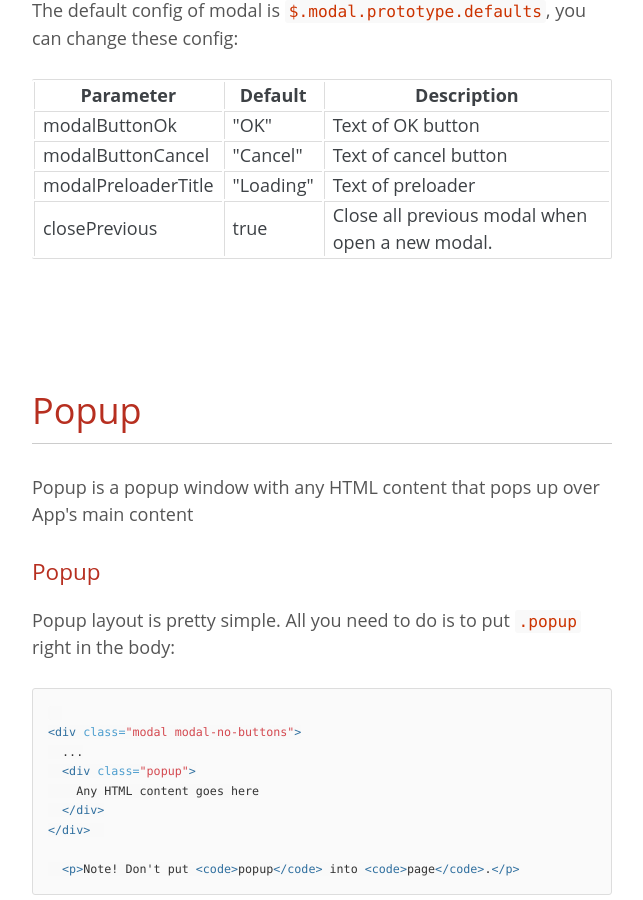
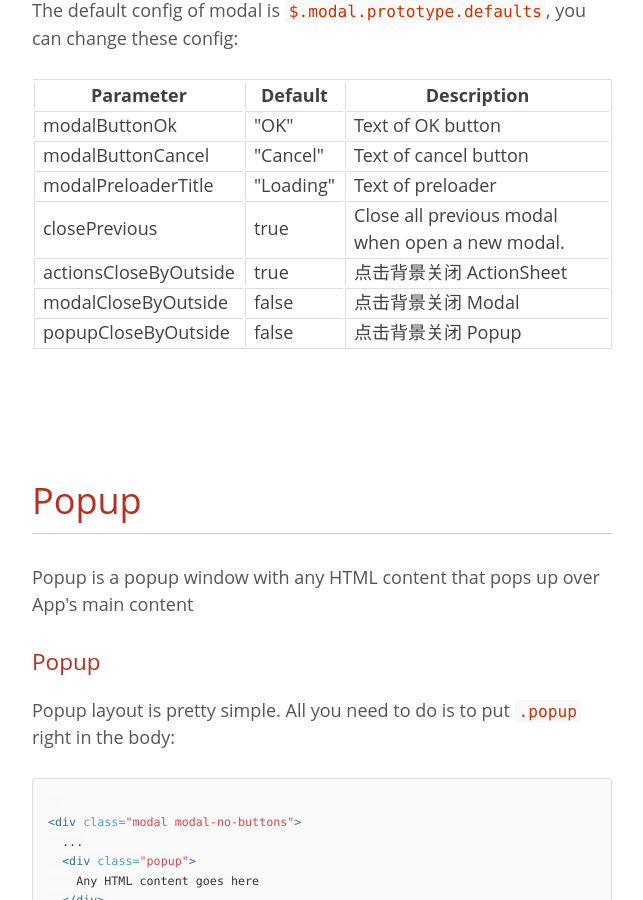
Before and after one commit to lihongxun945/light7-cn, a Jekyll site: the page built from docs/components.html, in a window 1280 px wide and 900 px high, scrolled down 37132 px. Shown: the whole window, without its empty margins (191-834 px from the left). Built offline with Jekyll 4.4.1, drawn with Linux system fonts in a browser that asks for light colours; a style sheet for code colours, icons or effects is not loaded.

Commit message:
add config for close modal by click overlay

```diff
--- a/docs/_includes/_components/modal.html
+++ b/docs/_includes/_components/modal.html
@@ -885,6 +885,21 @@ $.toast("Error!");
         <td>true</td>
         <td>Close all previous modal when open a new modal.</td>
       </tr>
+      <tr>
+        <td>actionsCloseByOutside</td>
+        <td>true</td>
+        <td>点击背景关闭 ActionSheet</td>
+      </tr>
+      <tr>
+        <td>modalCloseByOutside</td>
+        <td>false</td>
+        <td>点击背景关闭 Modal</td>
+      </tr>
+      <tr>
+        <td>popupCloseByOutside</td>
+        <td>false</td>
+        <td>点击背景关闭 Popup</td>
+      </tr>
     </tbody>
   </table>
 
--- a/docs/changelog.html
+++ b/docs/changelog.html
@@ -26,6 +26,7 @@ title: change log &middot; light7
         <ul>
           <li>Fix bug: the entire page will scroll when touchmove on picker.</li>
           <li>Fix bug: the toast is not in the center of page.</li>
+          <li>Modal and Actionsheet can be closed by click overlay.</li>
         </ul>
 
         <h3>v0.4.1 - 2016-01-28</h3>
```
Also changed, not shown: js/modal.js (+4 -5 lines).
